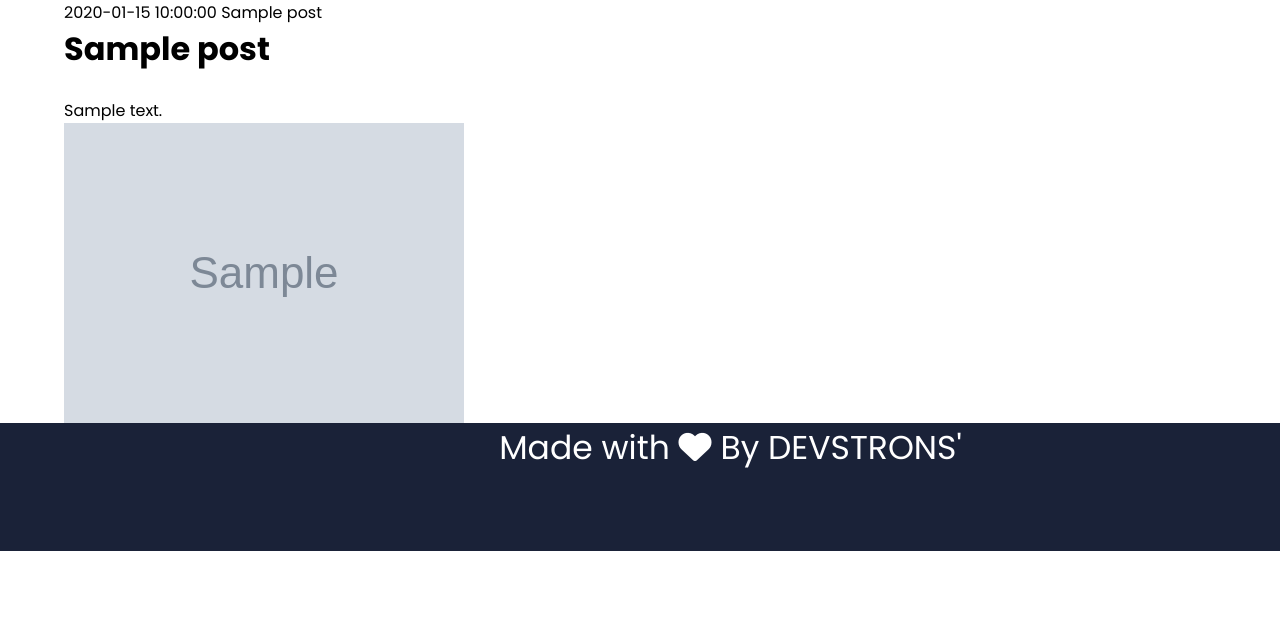
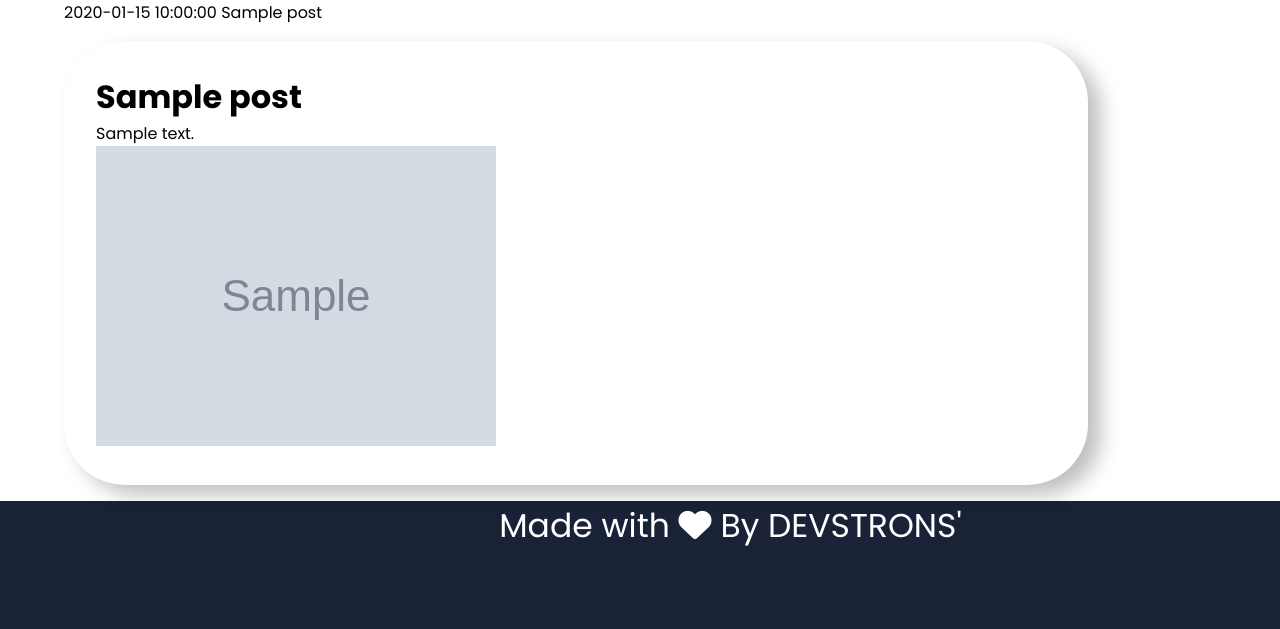
Before and after one commit to devstrons/newsXplorer, a Flask app: template templates/new.html in a window 1280 px wide. Shown: the part 231-860 px from the top of the page. Before the commit the page ends 782 px from the top, so only its background shows below. Run offline with Flask 2, Linux system fonts and the light colour scheme; the template is opened without the code that fills it: most values are stand-ins (such as "Sample title", 1, 10 or a date in 2020); grey boxes marked "Sample" are stand-in pictures; some libraries are stand-ins or nearby versions.

Commit message:
style added back

```diff
--- a/templates/new.html
+++ b/templates/new.html
@@ -7,9 +7,10 @@
   {% endfor%}
 
   {% for post in data %}
+  <div class="news-content">
   <h1>{{ post.title }}</h1>
-  <br />
   <p>{{ post.description }}</p>
   <img src="{{ post.imgUrl }}" width="400" />
+  </div>
   {% endfor%}
 {% endblock content %}
```
